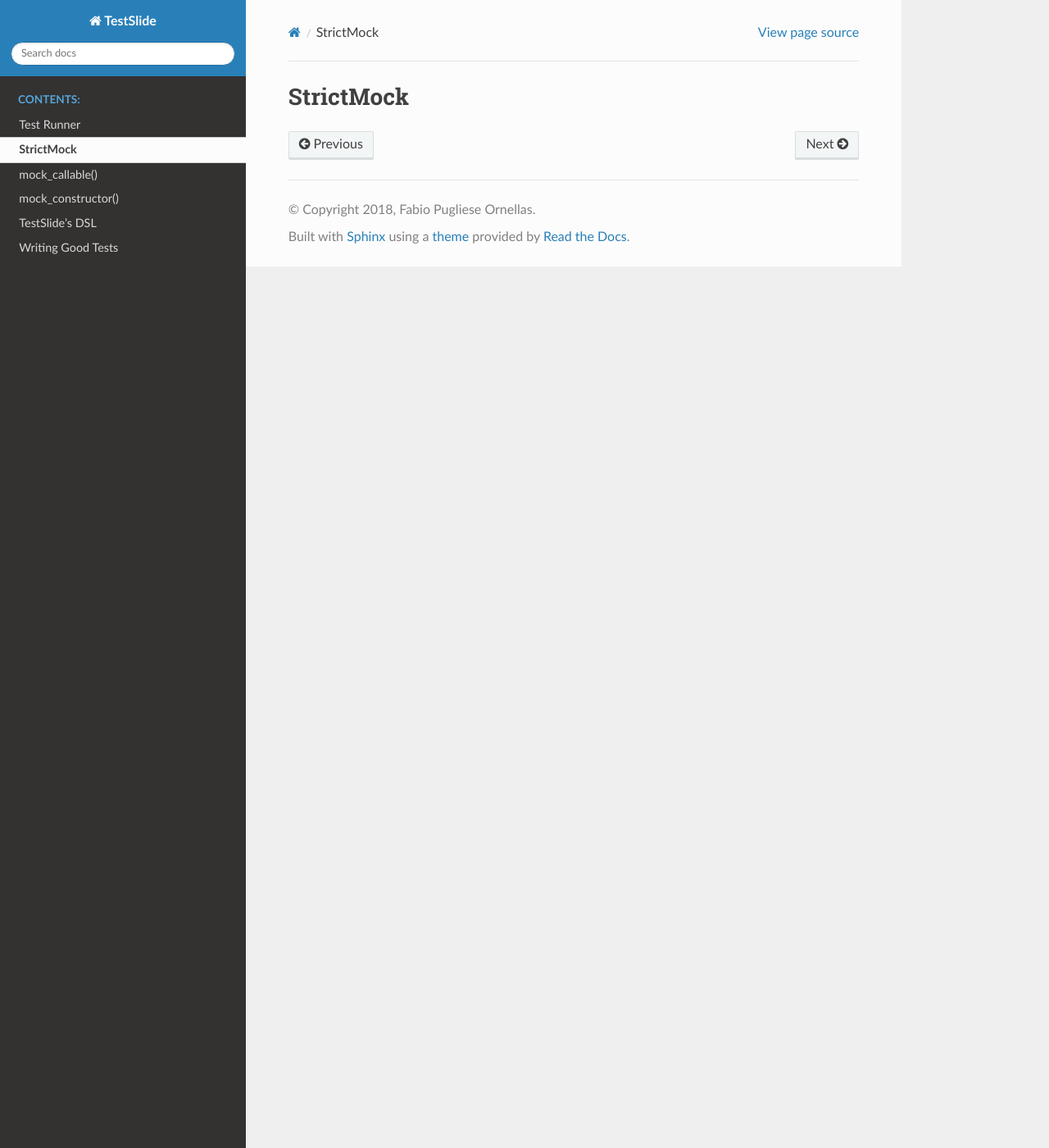
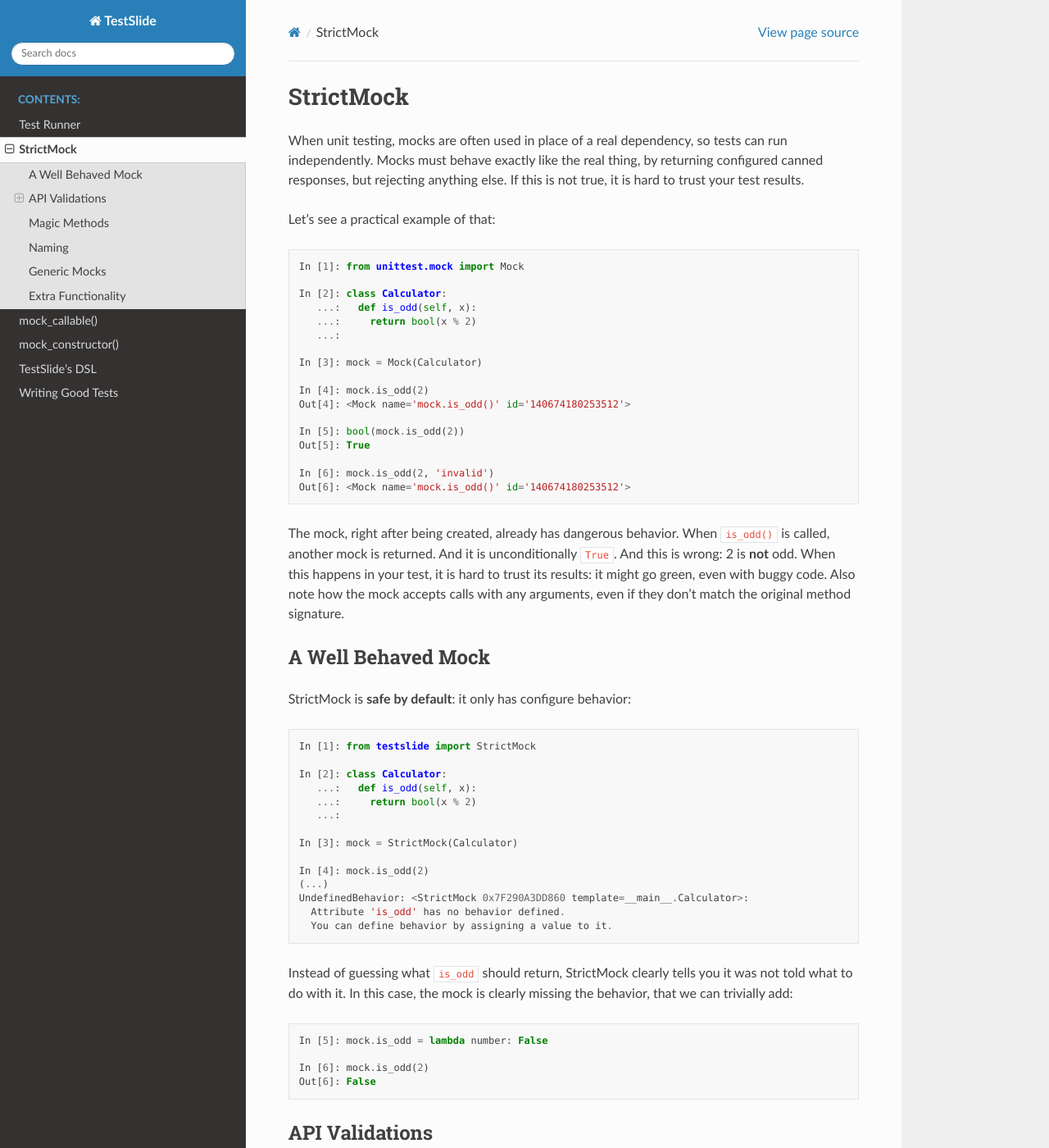
Before and after one commit to facebook/TestSlide, a Sphinx documentation site: the page built from docs/strict_mock/index.rst, in a window 1280 px wide and 1400 px high. Shown: the whole window at 82% size. Built offline with Sphinx 7.4.7 and the Read the Docs theme 2.0.0, drawn with Linux system fonts in a browser that asks for light colours; some of the changed text lies outside the part shown.

Commit message:
Add StrictMock docs

```diff
--- a/docs/strict_mock/index.rst
+++ b/docs/strict_mock/index.rst
@@ -1,2 +1,200 @@
 StrictMock
 ==========
+
+When unit testing, mocks are often used in place of a real dependency, so tests can run independently. Mocks must behave exactly like the real thing, by returning configured canned responses, but rejecting anything else. If this is not true, it is hard to trust your test results.
+
+Let's see a practical example of that:
+
+.. code-block:: ipython
+
+  In [1]: from unittest.mock import Mock
+
+  In [2]: class Calculator:
+     ...:   def is_odd(self, x):
+     ...:     return bool(x % 2)
+     ...:
+
+  In [3]: mock = Mock(Calculator)
+
+  In [4]: mock.is_odd(2)
+  Out[4]: <Mock name='mock.is_odd()' id='140674180253512'>
+
+  In [5]: bool(mock.is_odd(2))
+  Out[5]: True
+
+  In [6]: mock.is_odd(2, 'invalid')
+  Out[6]: <Mock name='mock.is_odd()' id='140674180253512'>
+
+The mock, right after being created, already has dangerous behavior. When ``is_odd()`` is called, another mock is returned. And it is unconditionally ``True``. And this is wrong: 2 is **not** odd. When this happens in your test, it is hard to trust its results: it might go green, even with buggy code. Also note how the mock accepts calls with any arguments, even if they don't match the original method signature.
+
+A Well Behaved Mock
+-------------------
+
+StrictMock is **safe by default**: it only has configure behavior:
+
+.. code-block:: ipython
+
+  In [1]: from testslide import StrictMock
+
+  In [2]: class Calculator:
+     ...:   def is_odd(self, x):
+     ...:     return bool(x % 2)
+     ...:
+
+  In [3]: mock = StrictMock(Calculator)
+
+  In [4]: mock.is_odd(2)
+  (...)
+  UndefinedBehavior: <StrictMock 0x7F290A3DD860 template=__main__.Calculator>:
+    Attribute 'is_odd' has no behavior defined.
+    You can define behavior by assigning a value to it.
+
+Instead of guessing what ``is_odd`` should return, StrictMock clearly tells you it was not told what to do with it. In this case, the mock is clearly missing the behavior, that we can trivially add:
+
+.. code-block:: ipython
+
+  In [5]: mock.is_odd = lambda number: False
+
+  In [6]: mock.is_odd(2)
+  Out[6]: False
+
+API Validations
+---------------
+
+StrictMock does a lot of validation under the hood, so you can trust its behavior, even when breaking changes are introduced.
+
+Attribute Existence
+^^^^^^^^^^^^^^^^^^^
+
+You won't be allowed to set an attribute to a StrictMock if the given template class does not have it:
+
+.. code-block:: ipython
+
+  In [1]: from testslide import StrictMock
+
+  In [2]: class Calculator:
+     ...:   def is_odd(self, x):
+     ...:     return bool(x % 2)
+     ...:
+
+  In [3]: mock = StrictMock(Calculator)
+
+  In [4]: mock.invalid = 'whatever'
+  (...)
+  NoSuchAttribute: <StrictMock 0x7F7821920780 template=__main__.Calculator>:
+    No such attribute 'invalid'.
+    Can not set attribute invalid that is neither part of template class Calculator or runtime_attrs=[].
+
+Dynamic Attributes
+""""""""""""""""""
+
+StrictMock will introspect at the template class code, to detect attributes that are dynamically defined:
+
+.. code-block:: ipython
+
+  In [1]: from testslide import StrictMock
+     ...:
+
+  In [2]: class DynamicAttr(object):
+     ...:     def __init__(self):
+     ...:          self.dynamic = 'set from __init__'
+     ...:
+
+  In [3]: mock = StrictMock(DynamicAttr)
+
+  In [4]: mock.dynamic = 'something else'
+
+.. note::
+
+  This feature is **not** available in Python 2!
+
+The detection mechanism can only detect attributes defined from ``__init__``. If you have attributes defined at other places, you will need to inform them explicitly:
+
+.. code-block:: python
+
+  StrictMock(TemplateClass, runtime_attrs=['attr_name'])
+
+Method Signatures
+^^^^^^^^^^^^^^^^^
+
+StrictMock also ensures that method signatures match the ones from the template class:
+
+.. code-block:: ipython
+
+  In [1]: from testslide import StrictMock
+
+  In [2]: class Calculator:
+     ...:   def is_odd(self, x):
+     ...:     return bool(x % 2)
+     ...:
+
+  In [3]: mock = StrictMock(Calculator)
+
+  In [4]: mock.is_odd = lambda number, invalid: False
+
+  In [5]: mock.is_odd(2, 'invalid')
+  (...)
+  TypeError: too many positional arguments
+
+
+Magic Methods
+-------------
+
+Defining behavior for magic methods works out of the box:
+
+.. code-block:: ipython
+
+  In [1]: from testslide import StrictMock
+
+  In [2]: mock = StrictMock()
+
+  In [3]: mock.__str__ = lambda: 'mocked str'
+
+  In [4]: str(mock)
+  Out[4]: 'mocked str'
+
+Naming
+------
+
+You can optionally name your mock, to make it easier to identify:
+
+.. code-block:: ipython
+
+  In [1]: from testslide import StrictMock
+
+  In [2]: str(StrictMock())
+  Out[2]: '<StrictMock 0x7F7A30FC0748>'
+
+  In [3]: str(StrictMock(name='whatever'))
+  Out[3]: "<StrictMock 0x7F7A30FDFF60 name='whatever'>"
+
+Generic Mocks
+-------------
+
+It is recommended to use StrictMock giving it a template class, so you can leverage its API validation. There are situations however, that any "generic mock" is good enough. You can still use StrictMock, although you'll loose most validations:
+
+.. code-block:: ipython
+
+  In [1]: from testslide import StrictMock
+
+  In [2]: mock = StrictMock()
+
+  In [3]: mock.whatever
+  (...)
+  UndefinedBehavior: <StrictMock 0x7FED1C724C18>:
+    Attribute 'whatever' has no behavior defined.
+    You can define behavior by assigning a value to it.
+
+  In [4]: mock.whatever = 'something'
+
+  In [5]: mock.whatever
+  Out[5]: 'something'
+
+It will accept setting any attributes, with any values.
+
+Extra Functionality
+-------------------
+
+* ``copy.copy()`` and ``copy.deepcopy()`` works, and give back another StrictMock, with the same behavior.
+* Template classes that use ``__slots__`` are supported.
+* If the template class is a context manager, the StrictMock instance will also define ``__enter__``, yielding itself, and an empty ``__exit__``.
```
